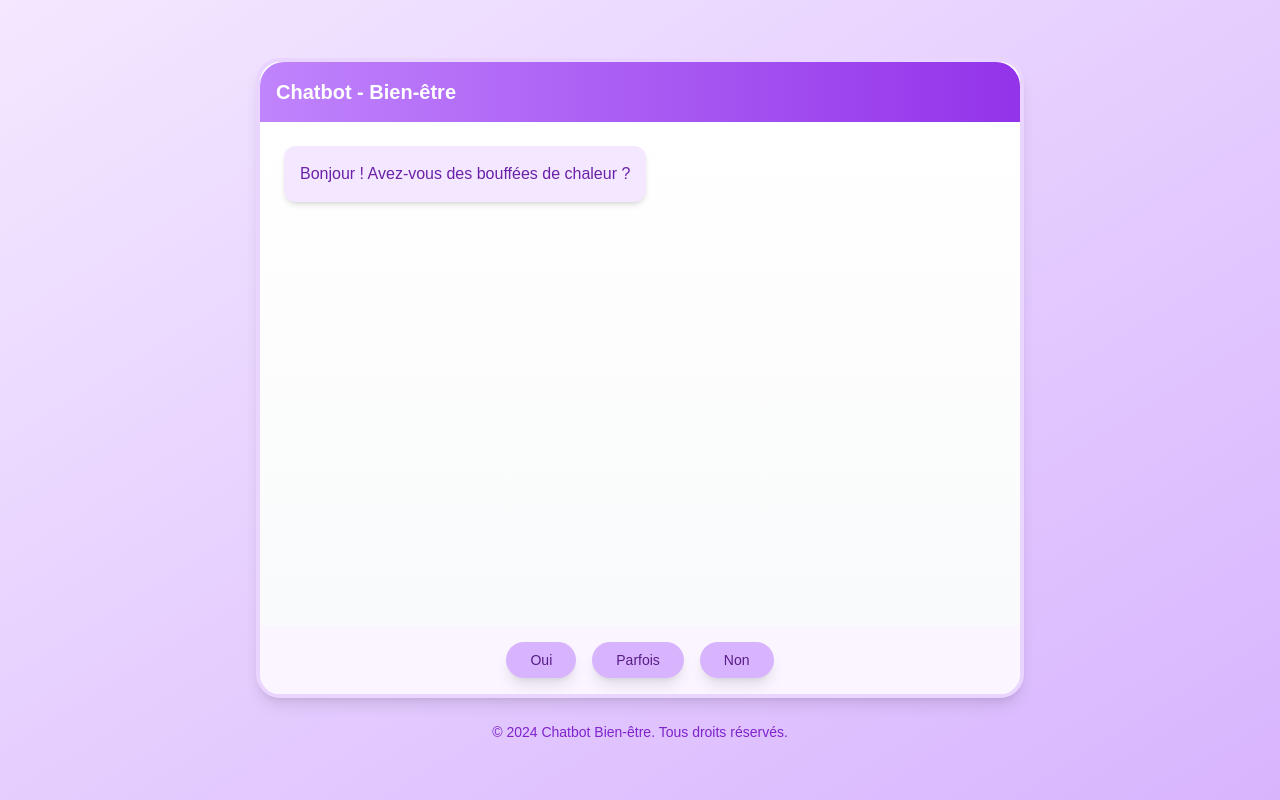
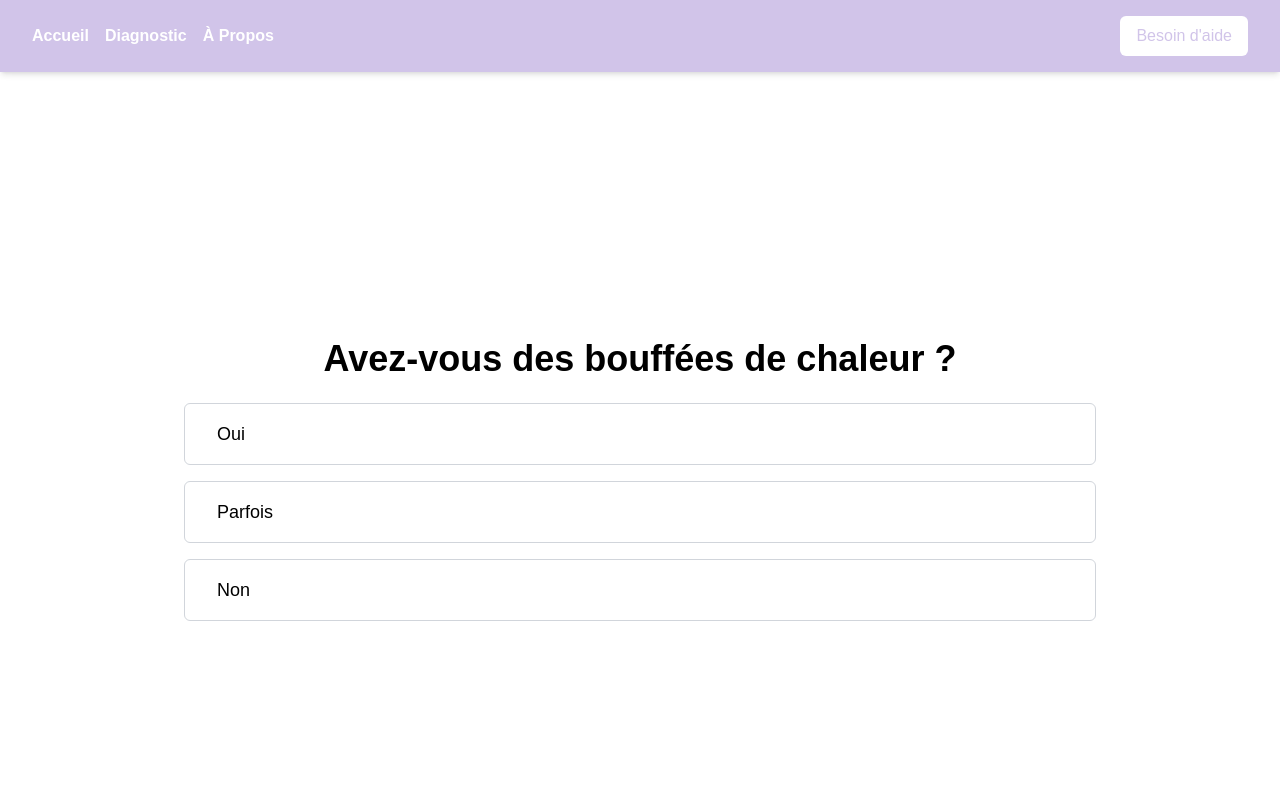
Before and after one commit to MohamedLemineK/InnovHer-Suivi-Menopause, a Next.js app in the folder untitled/: page / in a window 1280 px wide. Shown: the top 800 px of the page. Built offline with nearby package versions, Linux system fonts and the light colour scheme.

Commit message:
Code updated

```diff
--- a/untitled/src/app/page.js
+++ b/untitled/src/app/page.js
@@ -1,6 +1,7 @@
 "use client";
 
 import { useState } from "react";
+import { Element, scroller } from "react-scroll";
 
 export default function Chatbot() {
     const [messages, setMessages] = useState([
@@ -9,7 +10,6 @@ export default function Chatbot() {
             text: "Bonjour ! Avez-vous des bouffées de chaleur ?",
         },
     ]);
-    const [userTyping, setUserTyping] = useState(false);
     const [step, setStep] = useState(0);
 
     const steps = [
@@ -42,7 +42,7 @@ export default function Chatbot() {
             options: [{ text: "Fin", nextStep: -1 }],
         },
         {
-            text: "Diagnostic : Symptômes modérés.",
+            text: "Diagnostic : Peu de symptômes.",
             options: [{ text: "Fin", nextStep: -1 }],
         },
         {
@@ -65,21 +65,22 @@ export default function Chatbot() {
             text: "Diagnostic : Symptômes intenses. Découvrez le Kit Ménopause.",
             options: [{ text: "Fin", nextStep: -1 }],
         },
+        {
+            text: "Diagnostic : Symptômes modérés.",
+            options: [{ text: "Fin", nextStep: -1 }],
+        },
     ];
 
-    const handleResponse = (answer) => {
+    const handleAnswerChange = (index, value) => {
+        const nextStep = steps[step].options.find(option => option.text === value)?.nextStep;
+
         setMessages((prevMessages) => [
             ...prevMessages,
-            { sender: "user", text: answer },
+            { sender: "user", text: value },
         ]);
 
-        const nextStep = steps[step].options.find(
-            (option) => option.text === answer
-        )?.nextStep;
-
-        setUserTyping(true);
+        if (nextStep !== undefined) {
             setTimeout(() => {
-            if (nextStep !== undefined) {
                 if (nextStep === -1) {
                     setMessages((prevMessages) => [
                         ...prevMessages,
@@ -91,68 +92,76 @@ export default function Chatbot() {
                         { sender: "bot", text: steps[nextStep].text },
                     ]);
                     setStep(nextStep);
+
+                    // Défilement vers la prochaine question
+                    scroller.scrollTo(`step-${nextStep}`, {
+                        duration: 500,
+                        delay: 0,
+                        smooth: "easeInOutQuart",
+                        offset: -80,
+                    });
                 }
+            }, 500);
         }
-            setUserTyping(false);
-        }, 1500);
     };
 
     return (
-        <div className="flex flex-col items-center justify-center min-h-screen bg-gradient-to-br from-purple-100 to-purple-300 p-6">
-            {/* Chatbot Container */}
-            <div className="bg-white shadow-lg rounded-3xl w-full max-w-3xl h-[80vh] flex flex-col overflow-hidden border-4 border-purple-200">
-                {/* Header */}
-                <div className="bg-gradient-to-r from-purple-400 to-purple-600 text-white text-xl font-bold p-4 flex items-center justify-between rounded-t-3xl shadow-md">
-                    <span>Chatbot - Bien-être</span>
+        <div className="min-h-screen bg-lightGray">
+            {/* Barre de navigation */}
+            <header className="fixed top-0 left-0 w-full bg-purpleAccent text-white z-50 shadow-md">
+                <div className="flex justify-between items-center px-8 py-4">
+                    <nav>
+                        <ul className="flex space-x-4 font-semibold">
+                            <li>Accueil</li>
+                            <li>Diagnostic</li>
+                            <li>À Propos</li>
+                        </ul>
+                    </nav>
+                    <button className="bg-white text-purpleAccent px-4 py-2 rounded-md">
+                        Besoin d'aide
+                    </button>
                 </div>
+            </header>
 
-                {/* Chat Window */}
-                <div className="flex-1 overflow-y-auto p-6 space-y-4 bg-gradient-to-b from-white to-gray-50">
-                    {messages.map((msg, index) => (
-                        <div
+            {/* Contenu des questions */}
+            <div className="flex flex-col items-center mt-20">
+                {steps.map((stepData, index) => (
+                    <Element
                         key={index}
-                            className={`flex ${
-                                msg.sender === "user" ? "justify-end" : "justify-start"
+                        name={`step-${index}`}
+                        className="w-full h-screen flex flex-col items-center justify-center bg-white shadow-lg p-8"
+                    >
+                        <h1 className="text-4xl font-bold text-center mb-6">
+                            {stepData.text}
+                        </h1>
+                        <div className="flex flex-col space-y-4 w-3/4">
+                            {stepData.options.map((option, i) => (
+                                <label
+                                    key={i}
+                                    className={`flex items-center space-x-4 p-4 border border-gray-300 rounded-md ${
+                                        messages.find((m) => m.text === option.text)
+                                            ? "bg-purpleAccent text-white"
+                                            : ""
                                     }`}
+                                    onClick={() => handleAnswerChange(index, option.text)}
                                 >
-                            <div
-                                className={`max-w-[75%] p-4 rounded-xl shadow-md ${
-                                    msg.sender === "user"
-                                        ? "bg-purple-400 text-white"
-                                        : "bg-purple-100 text-purple-800"
-                                }`}
-                            >
-                                {msg.text}
+                                    <input
+                                        type="radio"
+                                        name={`step-${index}`}
+                                        value={option.text}
+                                        className="hidden"
+                                        checked={messages.some(
+                                            (m) => m.sender === "user" && m.text === option.text
+                                        )}
+                                        onChange={() => {}}
+                                    />
+                                    <span className="text-lg">{option.text}</span>
+                                </label>
+                            ))}
                         </div>
-                        </div>
-                    ))}
-                    {userTyping && (
-                        <div className="flex justify-start">
-                            <div className="bg-purple-100 text-purple-800 max-w-[75%] p-4 rounded-xl shadow-md">
-                                Le bot écrit...
-                            </div>
-                        </div>
-                    )}
-                </div>
-
-                {/* Response Buttons */}
-                <div className="bg-purple-50 p-4 flex flex-wrap gap-4 justify-center">
-                    {steps[step].options.map((option, index) => (
-                        <button
-                            key={index}
-                            onClick={() => handleResponse(option.text)}
-                            className="bg-purple-300 text-purple-900 px-6 py-2 rounded-full shadow-lg hover:bg-purple-400 transition-all duration-300 text-sm font-medium"
-                        >
-                            {option.text}
-                        </button>
+                    </Element>
                 ))}
             </div>
         </div>
-
-            {/* Footer */}
-            <footer className="mt-6 text-center text-sm text-purple-700">
-                <p>© 2024 Chatbot Bien-être. Tous droits réservés.</p>
-            </footer>
-        </div>
     );
 }
```
Lines whose indentation alone changed are shown as unchanged.
